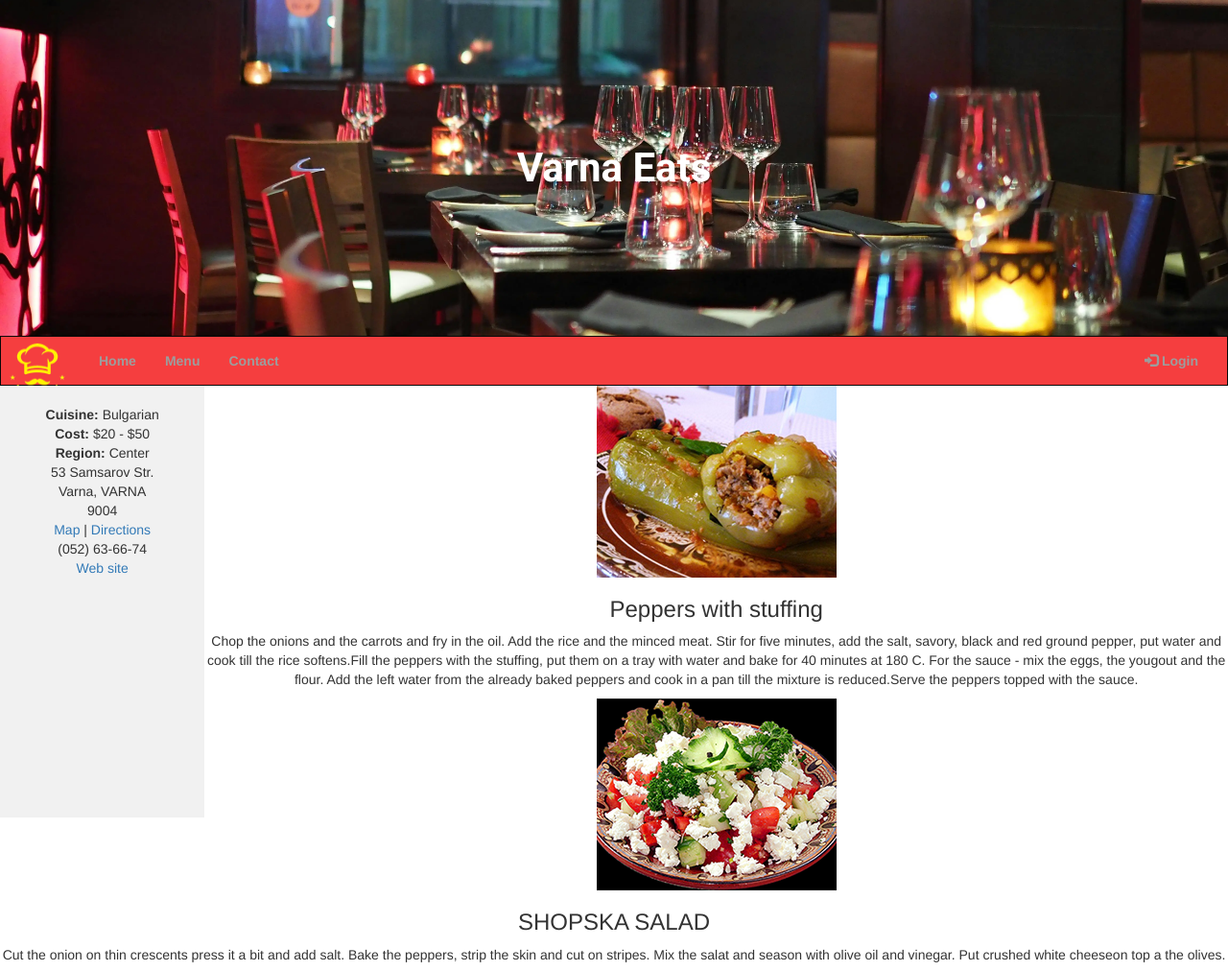
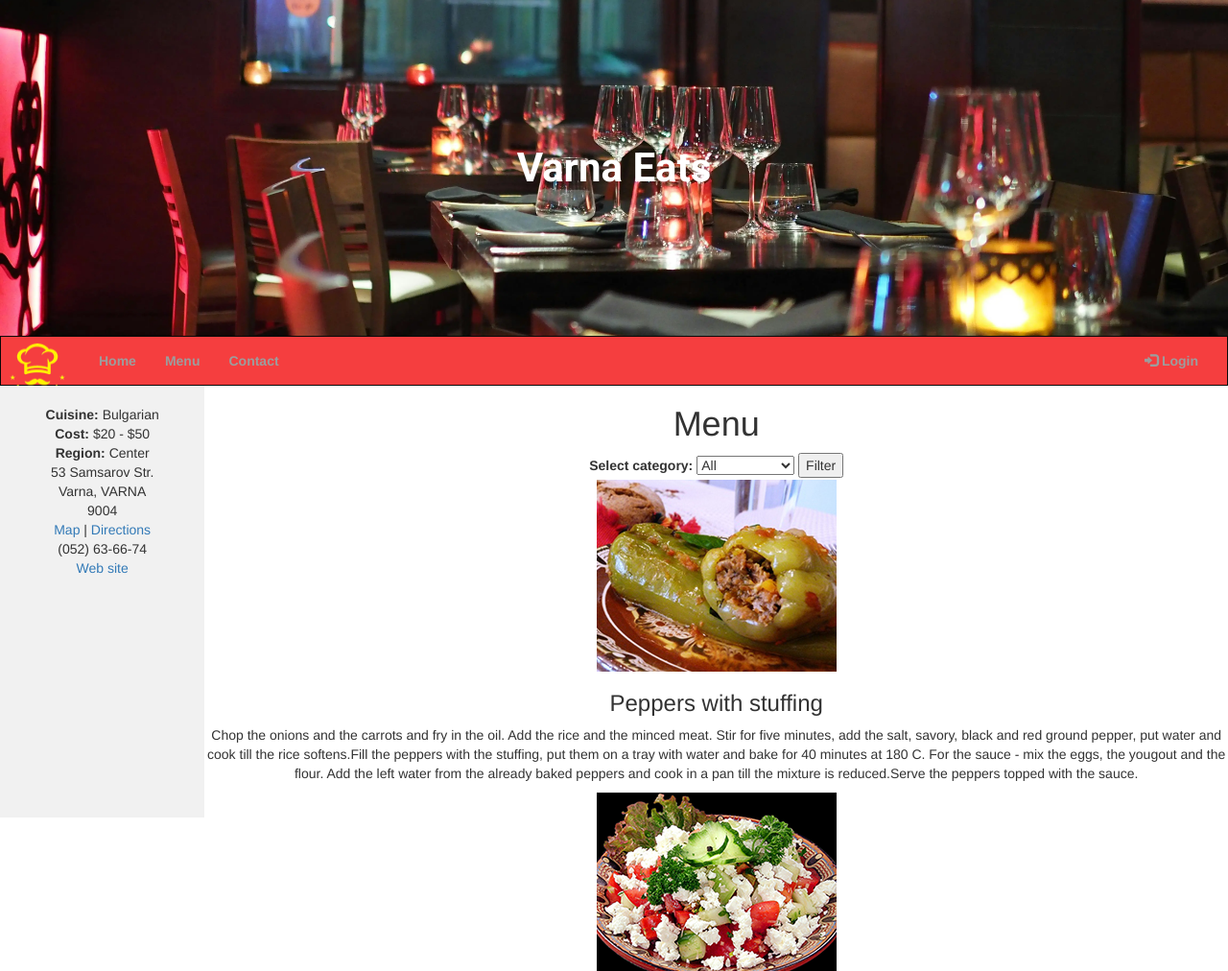
Before and after one commit to kamenco/dines, a Flask app: page /menu in a window 1280 px wide. Shown: the top 1012 px of the page at 96% size. Run offline with Flask 3, Linux system fonts and the light colour scheme; some libraries are stand-ins or nearby versions.

Commit message:
Updated json file menu file with cathegory and filtering, updated python file with request for filtering

```diff
--- a/run.py
+++ b/run.py
@@ -1,6 +1,6 @@
 import os
 import json
-from flask import Flask, render_template
+from flask import Flask, render_template, request
 
 app = Flask(__name__)
 
@@ -11,8 +11,13 @@ def index():
 @app.route("/menu")
 def menu():
     data = []
-    with open ("data/list.json", "r") as json_data:
-        data =json.load(json_data)
+    with open("data/list.json", "r") as json_data:
+        data = json.load(json_data)
+
+    category = request.args.get('category')
+    if category:
+        data = [item for item in data if item['category'] == category]
+
     return render_template("menu.html", page_title="Menu", list=data)
 
 @app.route("/contact")
--- a/templates/menu.html
+++ b/templates/menu.html
@@ -1,16 +1,25 @@
 {% extends "base.html" %}
 
 {% block content %}
+<div>
+    <h1>{{ page_title }}</h1>
+    <form method="get" action="{{ url_for('menu') }}">
+        <label for="category">Select category:</label>
+        <select name="category" id="category">
+            <option value="">All</option>
+            <option value="main_course">Main Course</option>
+            <option value="salad">Salad</option>
+            <option value="dessert">Dessert</option>
+        </select>
+        <button type="submit">Filter</button>
+    </form>
+</div>
 
-
-    <div>
-      {% for recepie in list %}
-      <img src="{{ recepie.image }}" alt="Image of {{ name }}">
-      <h3>{{ recepie.name }}</h3>
-      <p>{{ recepie.description }}</p>
-      {% endfor %}
-    </div>
-
-
-
+<div>
+    {% for recipe in list %}
+        <img src="{{ recipe.image }}" alt="Image of {{ recipe.name }}">
+        <h3>{{ recipe.name }}</h3>
+        <p>{{ recipe.description }}</p>
+    {% endfor %}
+</div>
 {% endblock %}
```
